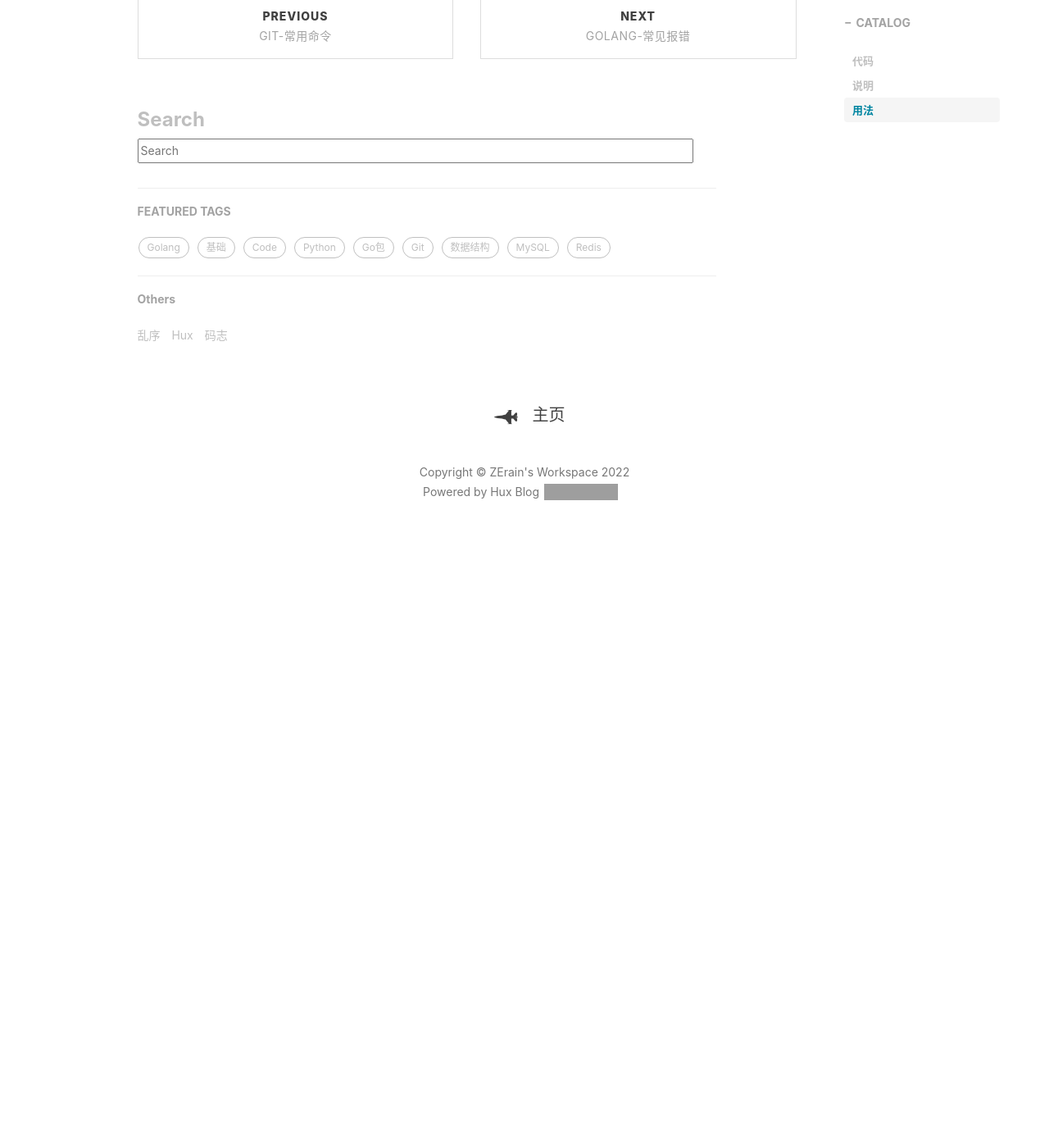
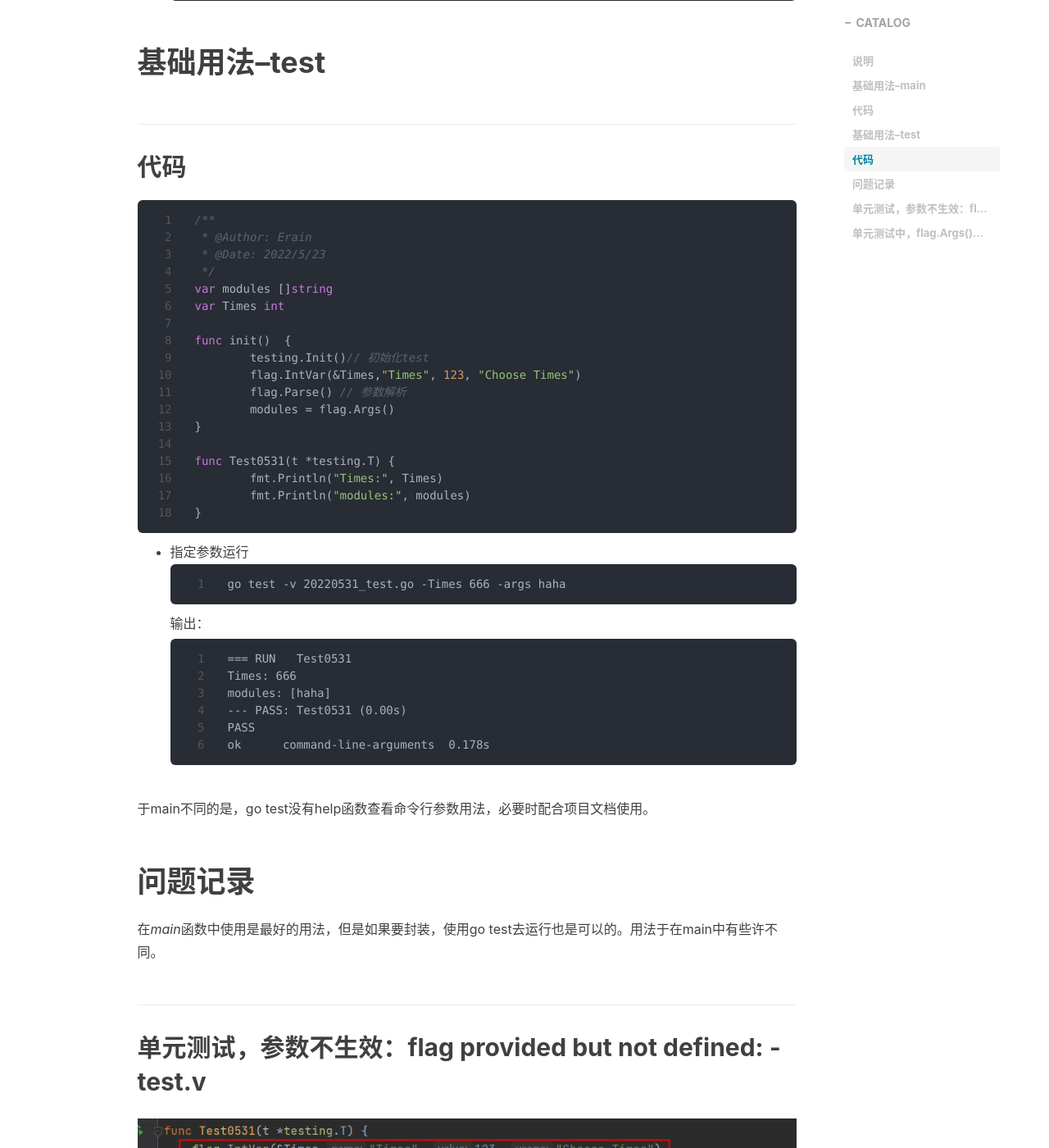
Before and after one commit to Erain-997/Erain-997.github.io, a Jekyll site: the page built from _posts/Golang/2022-05-23-Golang-flag包.md, in a window 1280 px wide and 1400 px high, scrolled down 2353 px. Shown: the whole window at 82% size. Built offline with Jekyll 4.4.1, drawn with Linux system fonts in a browser that asks for light colours; nearby versions of some CDN libraries; comment, search, counter and statistics services are not loaded; before the commit the page ends 3057 px from its top, so only the background shows below that; some of the changed text lies outside the part shown; grey boxes are pictures that could not be loaded.

Commit message:
今日更新

````diff
--- a/_posts/Golang/2022-05-23-Golang-flag包.md
+++ b/_posts/Golang/2022-05-23-Golang-flag包.md
@@ -11,7 +11,16 @@
     - Golang
     - Go包
 ---
-# 代码
+
+# 说明
+该包用于设置启动程序时需要的参数，然后系统根据传入的参数运行特定的代码
+注：
+- 其中代码中的 *flag.Parse()* 用于解析传入的参数
+- 在main函数中貌似没有办法使用*flag.Args()*
+
+# 基础用法--main
+
+## 代码
 ```go
 /**
  * @Author: Erain
@@ -81,3 +85,65 @@
         Choose Times (default 123)
 exit status 2
 ```
+
+
+# 基础用法--test
+
+## 代码
+```go
+/**
+ * @Author: Erain
+ * @Date: 2022/5/23
+ */
+var modules []string
+var Times int
+
+func init()  {
+	testing.Init()// 初始化test
+	flag.IntVar(&Times,"Times", 123, "Choose Times")
+	flag.Parse() // 参数解析
+	modules = flag.Args()
+}
+
+func Test0531(t *testing.T) {
+	fmt.Println("Times:", Times)
+	fmt.Println("modules:", modules)
+}
+```
+
+- 指定参数运行
+```
+go test -v 20220531_test.go -Times 666 -args haha
+```
+输出：
+```
+=== RUN   Test0531
+Times: 666
+modules: [haha]
+--- PASS: Test0531 (0.00s)
+PASS
+ok      command-line-arguments  0.178s
+```
+
+于main不同的是，go test没有help函数查看命令行参数用法，必要时配合项目文档使用。
+
+
+# 问题记录
+在*main*函数中使用是最好的用法，但是如果要封装，使用go test去运行也是可以的。用法于在main中有些许不同。
+
+## 单元测试，参数不生效：flag provided but not defined: -test.v
+![](/img/post/Golang/flag.png)
+
+**问题追溯**
+1. 查看flag包源码，定位到这个报错由flag包的Parse()方法调用时抛出。
+2. 考虑到test本身就是个框架，把flag参数放于框架内可能会有问题，于是做了以下尝试：
+   ![](/img/post/Golang/flag2.png)
+   发现将自定义参数接收放于全局变量中，会生效，得出结论：在运行testing中，flag参数还未被解析
+
+**问题解决**
+问题定位是参数解析顺序有问题，于是有解决方法：控制代码依次执行：初始化test->初始化flag参数->运行test。代码如上述。
+
+## 单元测试中，flag.Args()在flag.Parse()之前调用无效
+![](/img/post/Golang/flag.png)
+
+20220261：至今不理解，玄学问题
````
Also changed, not shown: other parts of _posts/Golang/2022-05-23-Golang-flag包.md (+0 -5 lines), _posts/2022-05-23-Kinaba-ElasticSearch.md (+19 -0 lines), img/post/Golang/flag.png (added), img/post/Golang/flag2.png (added), img/post/Golang/flag3.png (added).
